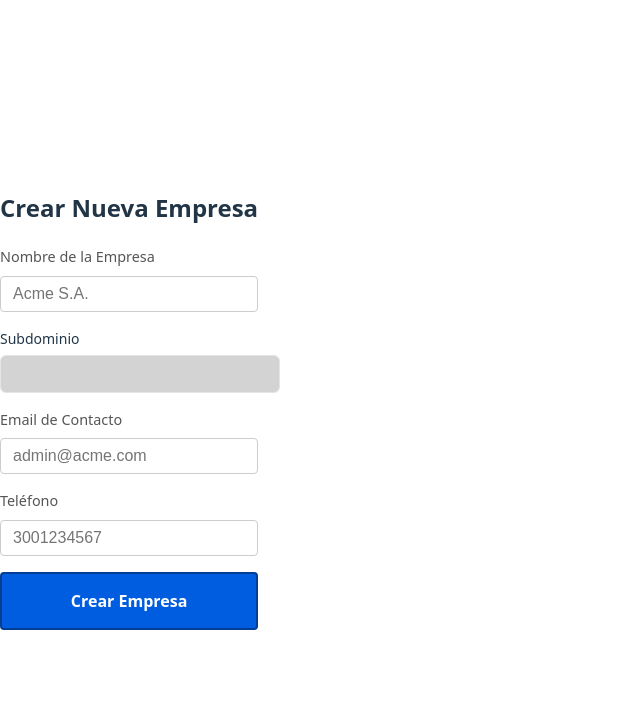
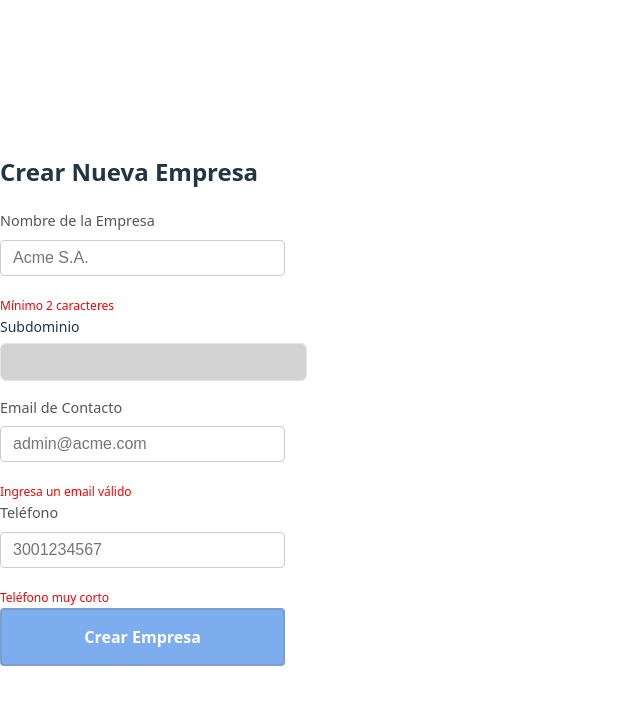
Before and after one commit to josegrego00/cobranzas, a React (Vite) app in the folder client/: page / in a window 1280 px wide. Both pictures are taken after a click on the button "Crear Empresa". Shown: the top 704 px of the page, without its empty margins (0-640 px from the left). Built offline with nearby package versions, Linux system fonts and the light colour scheme.

Commit message:
feat: Completed Zod validation initial and render errors

```diff
--- a/client/src/components/01-atoms/Button/Button.jsx
+++ b/client/src/components/01-atoms/Button/Button.jsx
@@ -8,15 +8,16 @@ const Button = ({
   ariaLabel,
   href = 'none',
   target = '_self',
-  icon = null,            // ✅ Excelente: Recibe cualquier ícono de afuera
-  iconPosition = 'right', // ✅ Excelente: Define de qué lado va
+  icon = null,
+  iconPosition = 'right',
   dark = false,
   full = false,
-  onClick
+  onClick,
+  disabled = false,
+  style = {},
 }) => {
   const hasIcon = icon !== null;
 
-  // Construcción de clases
   const classes = [
     styles[buttonClass] || styles.btnPrimaryLarge,
     dark && styles.dark,
@@ -27,18 +28,15 @@ const Button = ({
 
   const finalAriaLabel = ariaLabel || buttonText;
 
-  // Determinar tamaño para la clase de texto
   const size = buttonClass.match(/(Large|Medium|Small)$/)?.[1] || 'Large';
   const textClass = styles[`ss3Button${size}600`];
 
-  // Envoltorio del ícono
   const renderIcon = () => (
     <span className={styles.icon} role="img" aria-hidden="true">
       {icon}
     </span>
   );
 
-  // Contenido interno del botón
   const buttonContent = (
     <>
       {hasIcon && iconPosition === 'left'  && renderIcon()}
@@ -47,7 +45,6 @@ const Button = ({
     </>
   );
 
-  // Renderizar como Enlace <a> (Usando la técnica limpia de la V2)
   if (href !== 'none') {
     const linkProps = {
       className: classes,
@@ -57,7 +54,6 @@ const Button = ({
       id
     };
 
-    // Solo agrega rel="noopener noreferrer" si es blank por seguridad
     if (target === '_blank') {
       linkProps.rel = 'noopener noreferrer';
     }
@@ -65,7 +61,6 @@ const Button = ({
     return <a {...linkProps}>{buttonContent}</a>;
   }
 
-  // Renderizar como Botón <button>
   return (
     <button
       className={classes}
@@ -73,6 +68,8 @@ const Button = ({
       id={id}
       onClick={onClick}
       type="button"
+      disabled={disabled}
+      style={style}
     >
       {buttonContent}
     </button>
--- a/client/src/components/03-organisms/RegisterForm/RegisterForm.jsx
+++ b/client/src/components/03-organisms/RegisterForm/RegisterForm.jsx
@@ -4,9 +4,16 @@ import styles from "./RegisterForm.module.scss";
 
 const RegisterForm = ({
     values, onChange, onSubmit, loading,
+    errors,        // mensajes de Zod por campo — ahora viene como errors.properties desde el hook
+    isFormValid,   // true cuando todos los campos pasan y el subdominio está confirmado
     subdominioSugerido, subdominioExiste, subdominioChecking,
     subdominioConfirmado, onElegirSubdominio
 }) => {
+
+    // cambiar a false para probar que los errores aparecen sin bloquear el botón
+    // cambiar a true para el comportamiento real
+    const deshabilitarBoton = false; // TODO: cambiar a true cuando se confirmen que los errores se ven bien
+
     return (
         <div className={styles.container}>
             <h2>Crear Nueva Empresa</h2>
@@ -18,8 +25,19 @@ const RegisterForm = ({
                 value={values.nombreEmpresa}
                 onChange={(e) => onChange("nombreEmpresa", e.target.value)}
             />
+            {/* ANTES fallaba porque treeifyError devuelve { errors:[], properties:{ campo:{errors:[]} } }
+                entonces errors?.nombreEmpresa era undefined — el campo no existe en la raíz sino en properties
+                ANTES: errors?.nombreEmpresa → undefined, nunca mostraba nada
+                ANTES: {errors?.nombreEmpresa && <span>{errors.nombreEmpresa._errors[0]}</span>}
+                AHORA: el hook guarda solo errores.properties, entonces los campos llegan directo
+                y se usa .errors[0] en vez de ._errors[0] porque treeifyError usa "errors" no "_errors" */}
+            {errors?.nombreEmpresa && (
+                <span style={{ color: "red", fontSize: "12px" }}>
+                    {errors.nombreEmpresa.errors[0]}
+                </span>
+            )}
 
-            {/* Input subdominio — readonly, refleja lo autogenerado */}
+            {/* Subdominio — readonly, se genera desde el nombre de la empresa */}
             <div style={{ marginBottom: "16px" }}>
                 <label style={{ display: "block", marginBottom: "6px", fontSize: "14px" }}>
                     Subdominio
@@ -43,17 +61,32 @@ const RegisterForm = ({
                     {subdominioSugerido && `${subdominioSugerido}.tuapp.com`}
                 </span>
 
-                {subdominioChecking && <p style={{ color: "gray",  fontSize: "12px", margin: "4px 0" }}>Verificando...</p>}
-                {subdominioExiste === true  && <p style={{ color: "red",   fontSize: "12px", margin: "4px 0" }}>⚠️ Este subdominio ya está en uso</p>}
+                {subdominioChecking && (
+                    <p style={{ color: "gray", fontSize: "12px", margin: "4px 0" }}>
+                        Verificando...
+                    </p>
+                )}
+                {subdominioExiste === true && (
+                    <p style={{ color: "red", fontSize: "12px", margin: "4px 0" }}>
+                        ⚠️ Este subdominio ya está en uso
+                    </p>
+                )}
+                {/* solo muestra el botón si está disponible y aún no fue confirmado */}
                 {subdominioExiste === false && !subdominioConfirmado && (
                     <>
-                        <p style={{ color: "green", fontSize: "12px", margin: "4px 0" }}>✅ Disponible</p>
+                        <p style={{ color: "green", fontSize: "12px", margin: "4px 0" }}>
+                            ✅ Disponible
+                        </p>
                         <button onClick={onElegirSubdominio} style={{ marginTop: "6px", fontSize: "13px" }}>
                             Elegir este subdominio
                         </button>
                     </>
                 )}
-                {subdominioConfirmado && <p style={{ color: "green", fontSize: "12px", margin: "4px 0" }}>✅ Confirmado</p>}
+                {subdominioConfirmado && (
+                    <p style={{ color: "green", fontSize: "12px", margin: "4px 0" }}>
+                        ✅ Confirmado
+                    </p>
+                )}
             </div>
 
             <FormField
@@ -63,6 +96,13 @@ const RegisterForm = ({
                 value={values.email}
                 onChange={(e) => onChange("email", e.target.value)}
             />
+            {/* ANTES: {errors?.email && <span>{errors.email._errors[0]}</span>}
+                mismo problema — email tampoco existía en la raíz de errors */}
+            {errors?.email && (
+                <span style={{ color: "red", fontSize: "12px" }}>
+                    {errors.email.errors[0]}
+                </span>
+            )}
 
             <FormField
                 label="Teléfono"
@@ -71,12 +111,24 @@ const RegisterForm = ({
                 value={values.telefono}
                 onChange={(e) => onChange("telefono", e.target.value)}
             />
+            {/* ANTES: {errors?.telefono && <span>{errors.telefono._errors[0]}</span>}
+                mismo problema — telefono tampoco existía en la raíz de errors */}
+            {errors?.telefono && (
+                <span style={{ color: "red", fontSize: "12px" }}>
+                    {errors.telefono.errors[0]}
+                </span>
+            )}
 
+            {/* cuando deshabilitarBoton = true  → comportamiento real
+                cuando deshabilitarBoton = false → solo deshabilita mientras carga */}
             <Button
                 buttonText={loading ? "Creando..." : "Crear Empresa"}
                 onClick={onSubmit}
-                disabled={!subdominioConfirmado || loading}
+                disabled={deshabilitarBoton ? (!isFormValid || loading) : loading}
                 full
+                style={{
+                    opacity: isFormValid ? 1 : 0.5,
+                }}
             />
         </div>
     );
--- a/client/src/components/04-pages/RegisterPage/RegisterPage.jsx
+++ b/client/src/components/04-pages/RegisterPage/RegisterPage.jsx
@@ -39,14 +39,29 @@ const RegisterPage = () => {
     // se ejecuta cada vez que el usuario escribe en cualquier campo
     // si el campo es nombreEmpresa, también genera y verifica el subdominio
     const handleChange = (fieldName, value) => {
-        setValues((prev) => ({ ...prev, [fieldName]: value }));
+
+        // ANTES: setValues((prev) => ({ ...prev, [fieldName]: value }))
+        // fallaba para la validación en tiempo real porque setValues es asíncrono —
+        // si llamábamos validateForm(values) justo después, values todavía tenía el valor viejo
+        // AHORA: construimos newValues antes de setValues para tener el valor actualizado
+        // disponible de inmediato y pasárselo a validateForm sin esperar el re-render
+        const newValues = { ...values, [fieldName]: value };
+        setValues(newValues);
 
         if (fieldName === "nombreEmpresa") {
             const sugerido = generateSubdomain(value);
             setSubdominioSugerido(sugerido);
             setSubdominioConfirmado(false);          // si cambia la empresa hay que volver a confirmar
+            newValues.subdominio = "";               // limpiamos también en newValues para que Zod lo vea
             setValues((prev) => ({ ...prev, subdominio: "" }));
             if (sugerido.length >= 3) validateSubdominio(sugerido); // consulta al backend si ya existe
+        }
+
+        // solo revalida en tiempo real si el usuario ya intentó enviar antes
+        // así no bombardeamos con errores mientras apenas está escribiendo por primera vez
+        // Object.keys(errors).length > 0 significa que ya hay errores visibles en pantalla
+        if (Object.keys(errors).length > 0) {
+            validateForm(newValues); // pasamos newValues no values — values aún es el valor viejo aquí
         }
     };
 
--- a/client/src/hooks/useRegisterForm.js
+++ b/client/src/hooks/useRegisterForm.js
@@ -33,22 +33,28 @@ const schema = z.object({
 
 const useRegisterForm = () => {
   // errors guarda los mensajes por campo
-  // ejemplo: { email: ["Ingresa un email válido"] }
   const [errors, setErrors] = useState({});
 
-  // validate — llámala al hacer submit
-  // devuelve true si todo está bien, false si hay errores
   const validate = (values) => {
     const result = schema.safeParse(values);
 
     if (!result.success) {
-      // treeifyError() convierte los errores al formato { campo: ["mensaje"] }
-      setErrors(z.treeifyError(result.error));
-      return false; // hay errores, no envíes
+      const errores = z.treeifyError(result.error);
+      console.log("valores que llegaron →", values);  // ver qué datos tiene el form
+      console.log("errores Zod →", errores);           // ver la estructura exacta de los errores
+
+      // ANTES: setErrors(errores)
+      // fallaba porque treeifyError devuelve { errors:[], properties:{ campo:{ errors:[] } } }
+      // y en el organismo leíamos errors.nombreEmpresa que no existe en la raíz
+      // AHORA: guardamos solo .properties para acceder directo a cada campo sin escribir
+      // errors.properties.campo en cada span — queda más limpio en el organismo
+      setErrors(errores.properties);
+
+      return false;
     }
 
     setErrors({});
-    return true; // todo limpio, puedes enviar
+    return true;
   };
 
   // isValid — se usa para deshabilitar el botón en tiempo real
```
